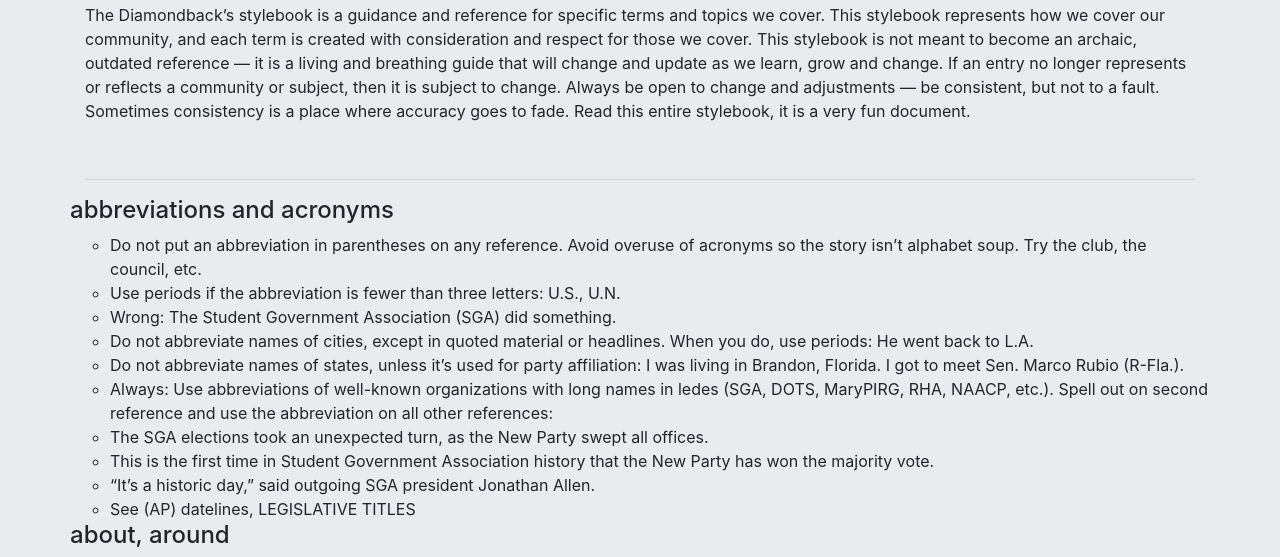
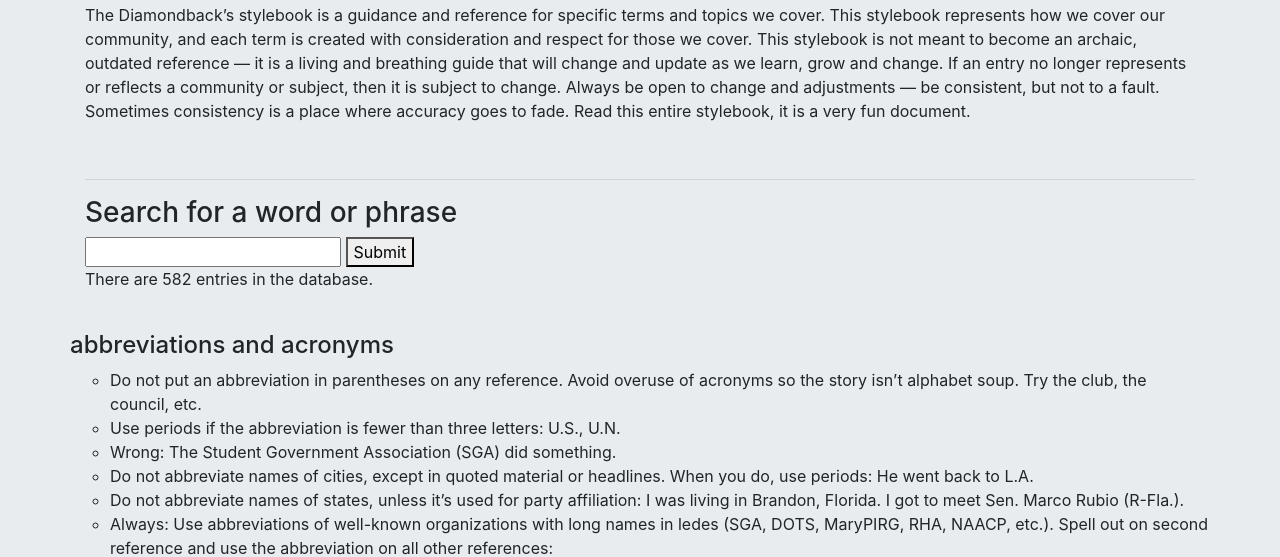
Before and after one commit to DevonMilley/final-project-DevonMilley, a Flask app: page / in a window 1280 px wide. Shown: the part 154-711 px from the top of the page. Run offline with Flask 3, Linux system fonts and the light colour scheme; some libraries are stand-ins or nearby versions.

Commit message:
working on fts

```diff
--- a/app.py
+++ b/app.py
@@ -5,32 +5,53 @@
 from googleapiclient.discovery import build
 import json
 import requests
-from flask import Flask
+from flask import Flask, render_template, request, flash, redirect, url_for
+from playhouse.sqlite_ext import *
 from flask import render_template
 from peewee import *
 
 app = Flask(__name__)
-#app.secret_key = "279878dhekdhkhekdhkh" #can i use the same api key for this
-#db = SqliteDatabase('foreclosures.db')
+app.secret_key = "279878dhekdhkhekdhkh" #can i use the same api key for this
 
-db = SqliteDatabase('stylebook.db')
+db = SqliteExtDatabase('stylebook.db')
 
 
 class Stylebook(Model):
     id = IntegerField(unique=True)
     name = CharField()
-    description = CharField()
+    description = TextField()
     tags = CharField()
 
     class Meta:
         table_name = "style_tips"
         database = db
 
-@app.route("/")
+class StylebookIndex(FTSModel):
+    rowid = RowIDField()
+    description = SearchField()
+
+    class Meta:
+        database = db
+        options = {'tokenize': 'porter', 'content': Stylebook.description}
+
+@app.route("/", methods=['GET', 'POST'])
 def index():
-    all_tips = Stylebook.select()
-    template = 'index.html'
-    return render_template(template, all_tips = all_tips)
+    if request.method == 'POST':
+        search_term = request.form['search_term']
+        results = (Stylebook.select(Stylebook, StylebookIndex.rank()).join(StylebookIndex,on=(Stylebook.id == StylebookIndex.rowid)).where(StylebookIndex.match(search_term)).order_by(StylebookIndex.rank()))
+        document_count = len(list(set([x.url for x in results])))
+        if document_count > 0:
+            recent = results.get()
+        else:
+            recent = Stylebook.select().get()
+    else:
+        results = None
+        search_term = None
+        document_count = Stylebook.select().count()
+        recent = Stylebook.select().get()
+        all_tips = Stylebook.select()
+        template = 'index.html'
+    return render_template(template, all_tips = all_tips, results = results, document_count=document_count, search_term = search_term, recent=recent)
 
 
 
--- a/templates/index.html
+++ b/templates/index.html
@@ -31,6 +31,37 @@
                     document.</p>
                     <br>
                 <hr>
+                <h3>Search for a word or phrase</h3>
+            <form method="POST">
+                <input type="text" id="search_term" name="search_term" required minlength="3">
+                <button type="submit">Submit</button>
+            </form>
+            {% with messages = get_flashed_messages(with_categories=true) %}
+            {% if messages %}
+            <ul>
+                {% for category, message in messages %}
+                <li{% if category %} class="{{ category }}"{% endif %}>{{ message }}</li>
+                {% endfor %}
+            </ul>
+            {% endif %}
+            {% endwith %}
+            {% if results and document_count > 0 %}
+            <h3>{{ search_term }} was mentioned in {{ document_count }} documents</h3>
+            <div class="row">
+                <div class="col-md-4">
+                <ul class="list-unstyled">
+                    {% for result in results %}
+                        <li>{{ result.file }}</li>
+                    {% endfor %}
+                </ul>
+                </div>
+            </div>
+            {% elif document_count == 0 %}
+                <p>Your search term produced no results. Try again?</p>
+            {% else %}
+                <p>There are {{ document_count }} entries in the database.</p>
+            {% endif %}
+            <br>
                 <div class="row">
                 <ul class="list-unstyled">
                     {% for tip in all_tips %}
```
Also changed, not shown: devcontainer.json (added, +12 -0 lines), stylebook.db, 1 other file.
